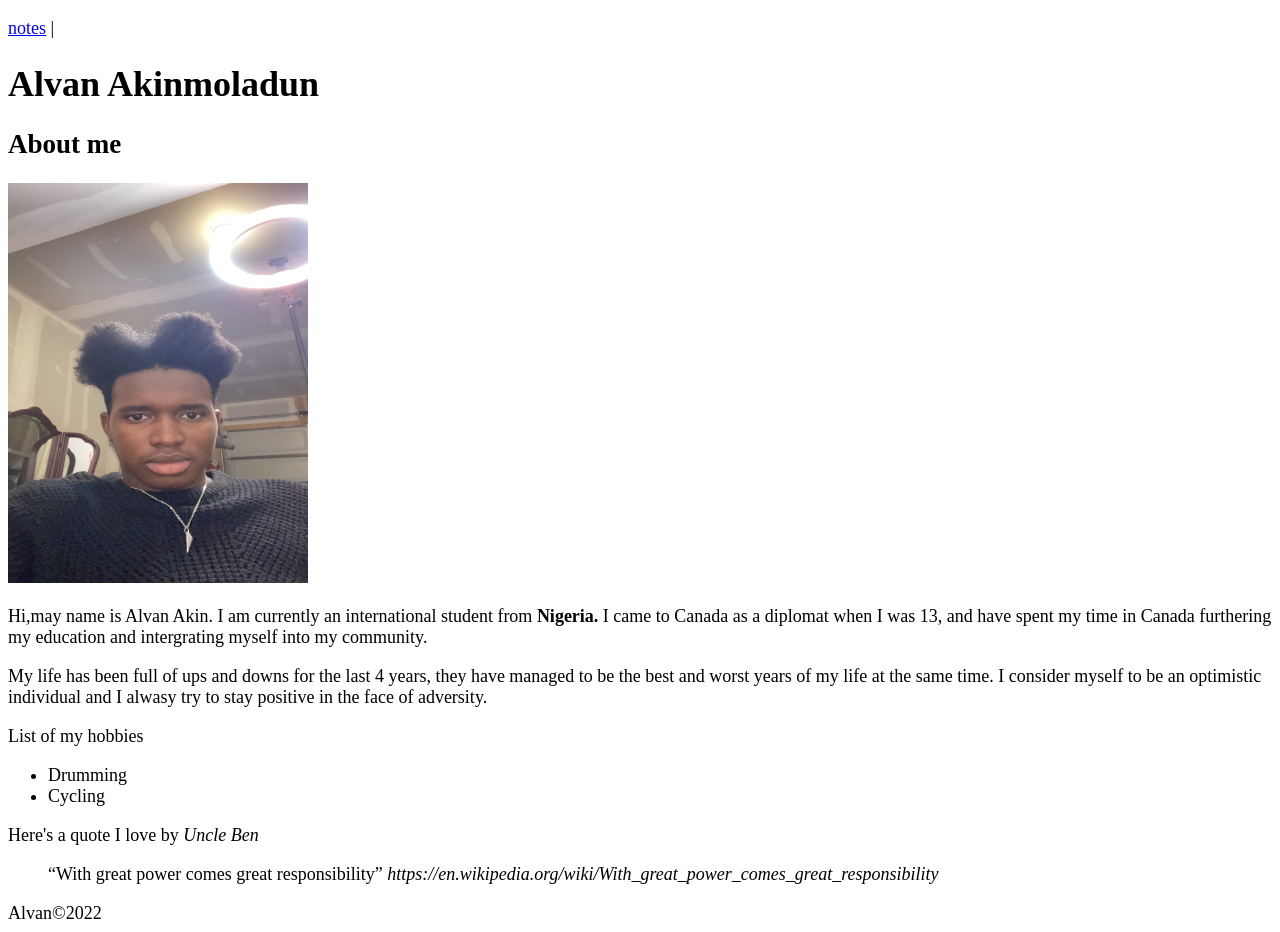
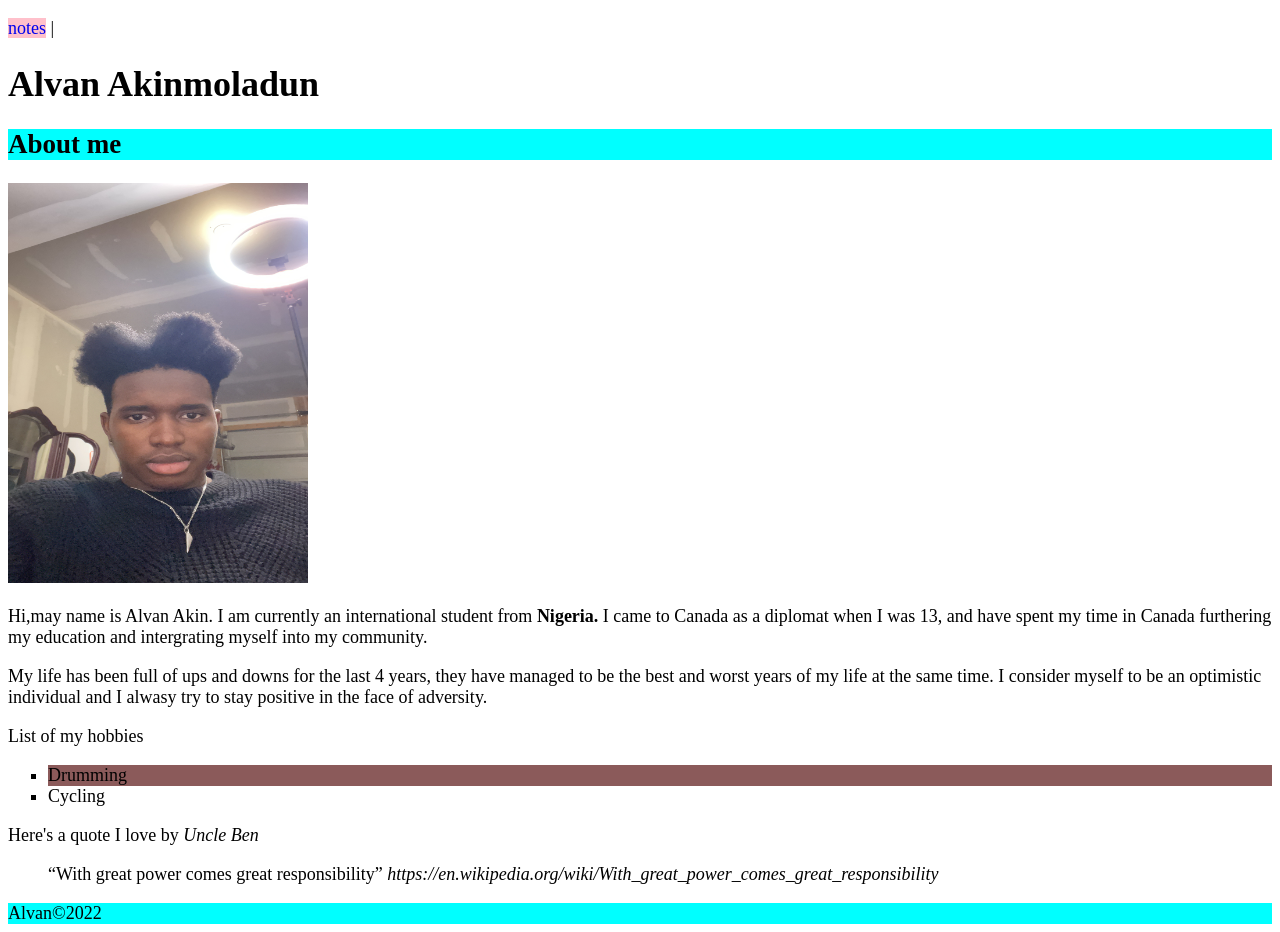
Before and after one commit to Akin0046/Simple-HTML-Website, a plain HTML site: page index.html in a window 1280 px wide. Drawn offline with Linux system fonts and the light colour scheme.

Commit message:
adds styling

```diff
--- a/css/main.css
+++ b/css/main.css
@@ -1,3 +1,30 @@
 body{
     font-size: 18px;
     }
+h2, footer {
+    background-color: aqua;
+}
+.site-title {
+    color:rgb(193, 193, 79) ;
+}
+
+#my-image {
+    box-shadow: 0 0 2px 1px black;
+}
+li:nth-child(odd)  {
+    background-color: #8b5a5a;
+}
+
+ul {
+    list-style-type: square;
+}
+
+a {
+    text-decoration: none;
+    background-color: pink;
+    border: 20px;
+}
+
+a:hover, a:focus {
+    background-color: goldenrod;
+}
```
